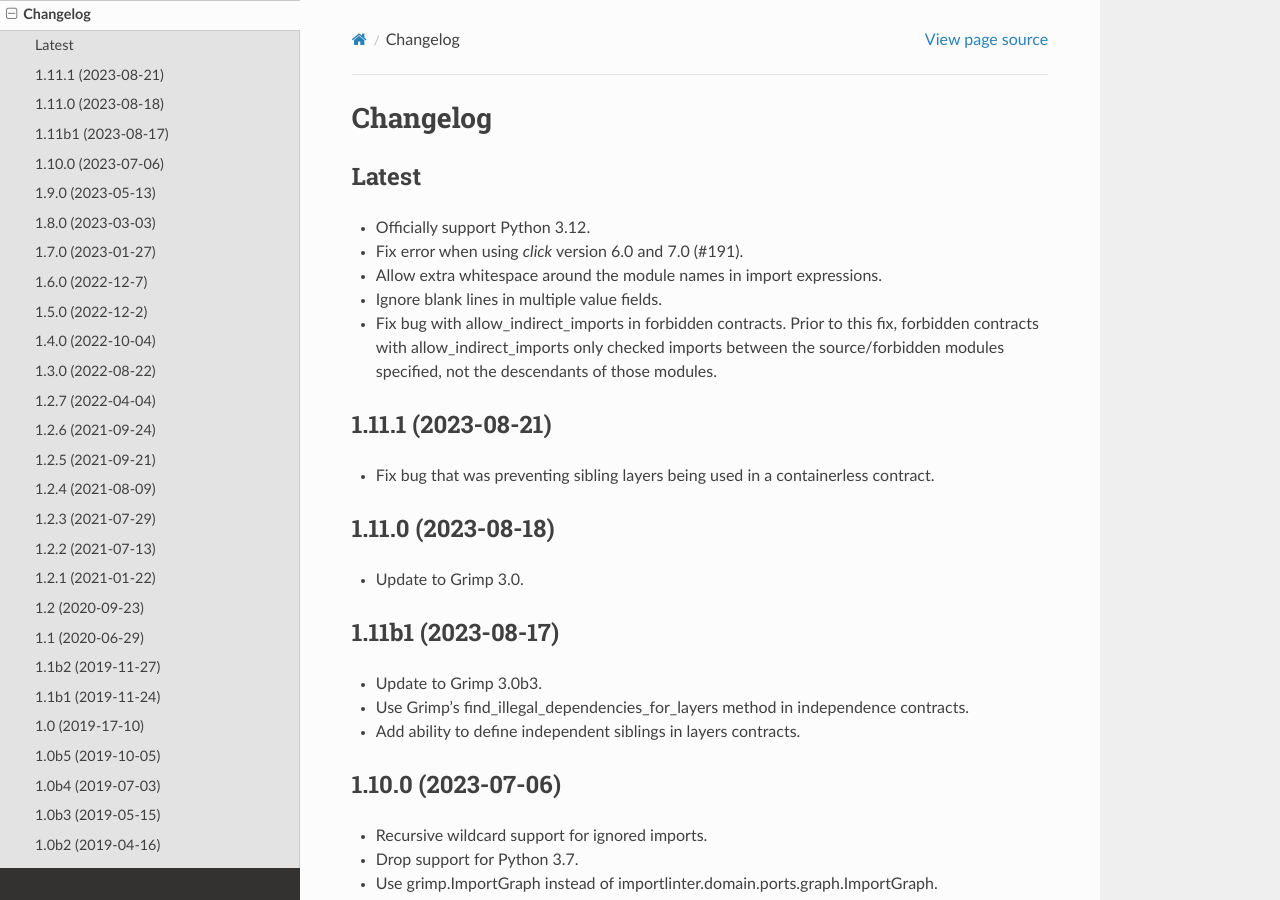
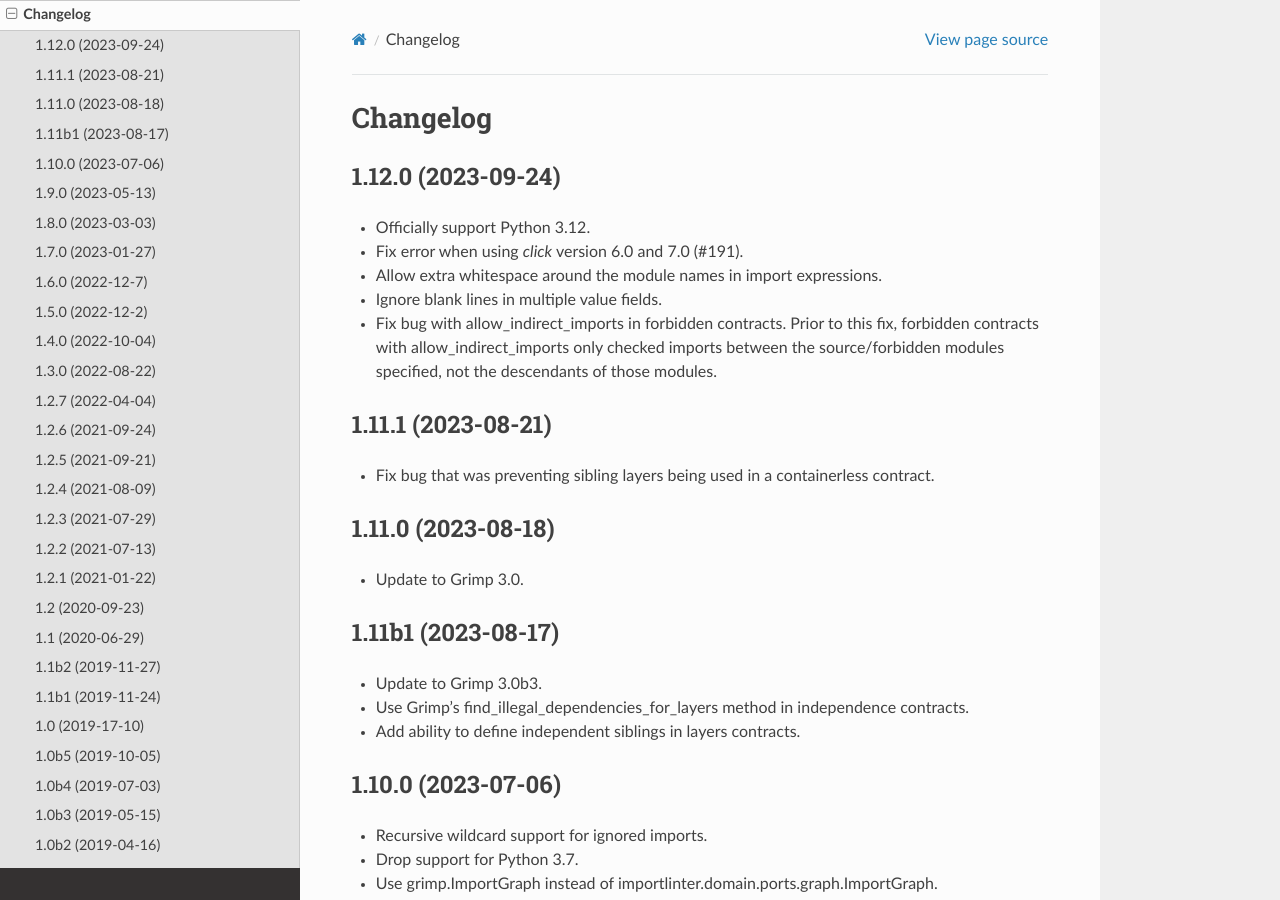
Before and after one commit to seddonym/import-linter, a Sphinx documentation site: the page built from docs/changelog.rst, in a window 1280 px wide and 900 px high. Built offline with Sphinx 7.4.7 and the Read the Docs theme 2.0.0, drawn with Linux system fonts in a browser that asks for light colours.

Commit message:
Release v1.12.0

```diff
--- a/CHANGELOG.rst
+++ b/CHANGELOG.rst
@@ -1,8 +1,8 @@
 Changelog
 =========
 
-Latest
-------
+1.12.0 (2023-09-24)
+-------------------
 
 * Officially support Python 3.12.
 * Fix error when using `click` version 6.0 and 7.0 (#191).
--- a/docs/conf.py
+++ b/docs/conf.py
@@ -27,7 +27,7 @@ author = 'David Seddon'
 # The short X.Y version
 version = ''
 # The full version, including alpha/beta/rc tags
-release = '1.11.1'
+release = '1.12.0'
 
 
 # -- General configuration ---------------------------------------------------
--- a/pyproject.toml
+++ b/pyproject.toml
@@ -4,7 +4,7 @@ build-backend = "setuptools.build_meta"
 
 [project]
 name = "import-linter"
-version = "1.11.1"
+version = "1.12.0"
 license = {text = "BSD 2-Clause License"}
 description = "Enforces rules for the imports within and between Python packages."
 authors = [
--- a/src/importlinter/__init__.py
+++ b/src/importlinter/__init__.py
@@ -1,4 +1,4 @@
-__version__ = "1.11.1"
+__version__ = "1.12.0"
 
 from .application import output  # noqa
 from .domain import fields  # noqa
```
